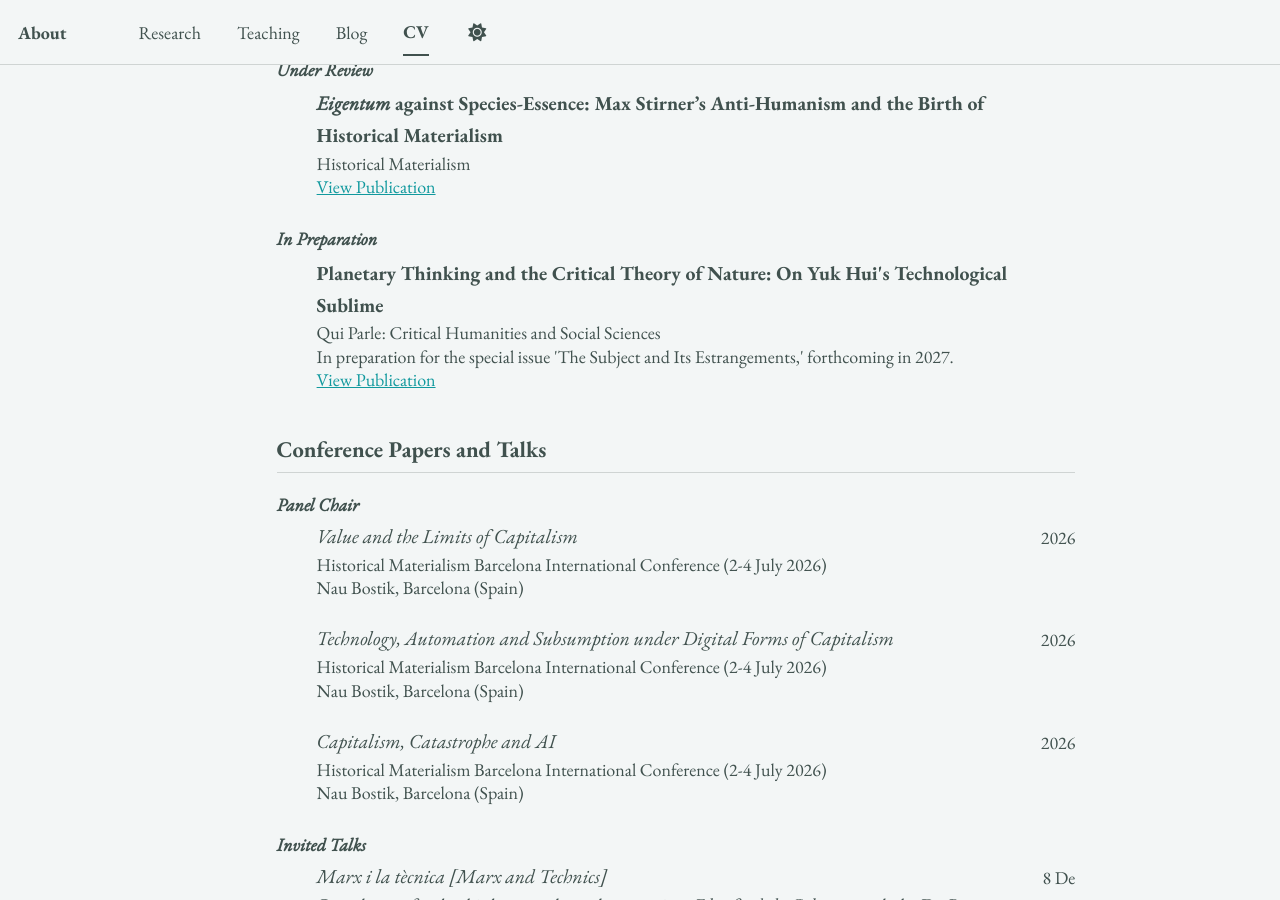
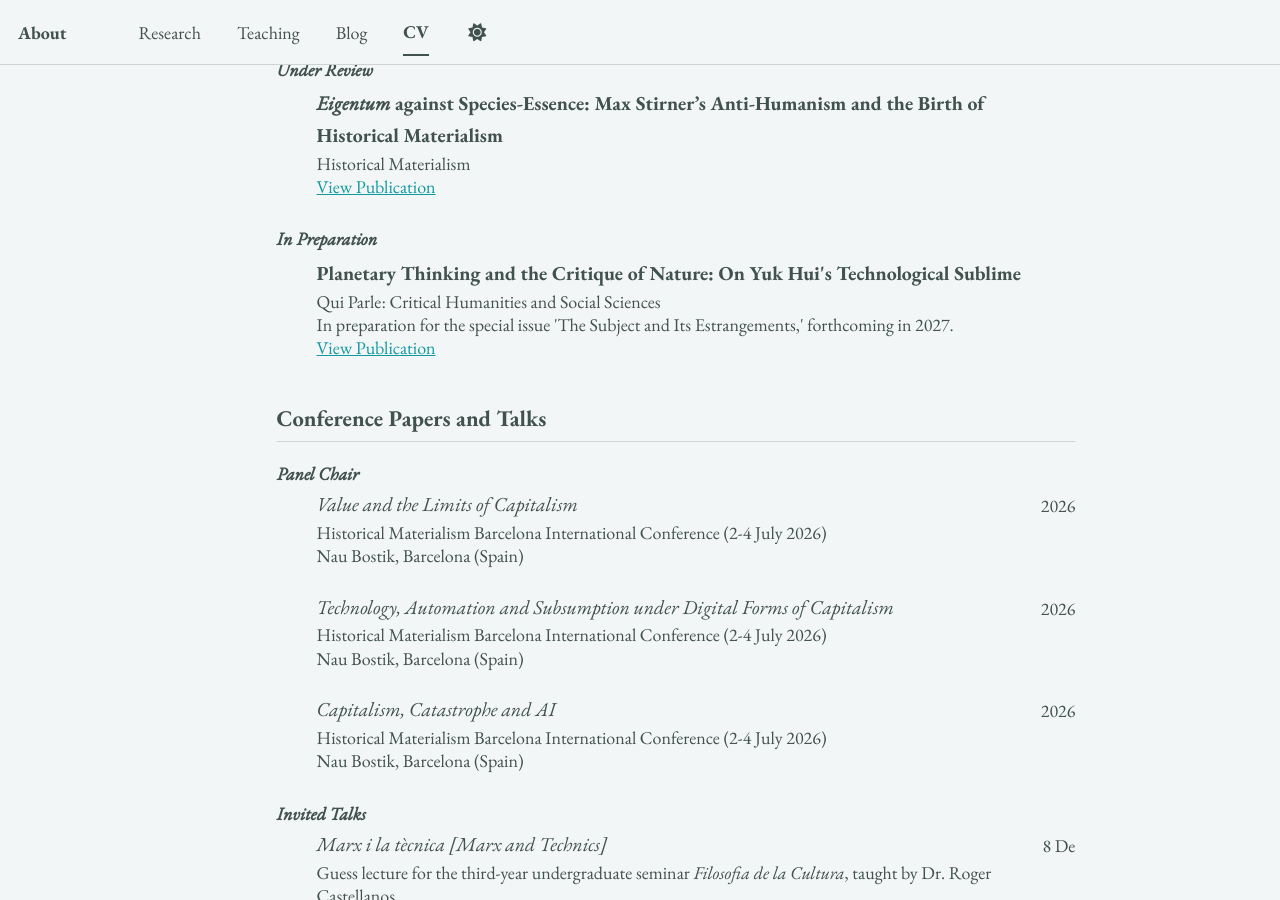
Before and after one commit to epujol90/epujol90.github.io, a Jekyll site: the page built from _pages/cv-json.md, in a window 1280 px wide and 900 px high, scrolled down 3307 px. Built offline with Jekyll 4.4.1, drawn with Linux system fonts in a browser that asks for light colours; a script bundle is joined from its source files by our own code; library files that are not in the unit come from our copies.

Commit message:
Update cv.json

```diff
--- a/_data/cv.json
+++ b/_data/cv.json
@@ -205,7 +205,7 @@
       "category": "Under Review"
     },
     {
-      "name": "Planetary Thinking and the Critical Theory of Nature: On Yuk Hui's Technological Sublime",
+      "name": "Planetary Thinking and the Critique of Nature: On Yuk Hui's Technological Sublime",
       "publisher": "Qui Parle: Critical Humanities and Social Sciences",
       "releaseDate": "",
       "website": "https://quiparle.org/CfP-The-Subject-and-its-Estrangements",
```
